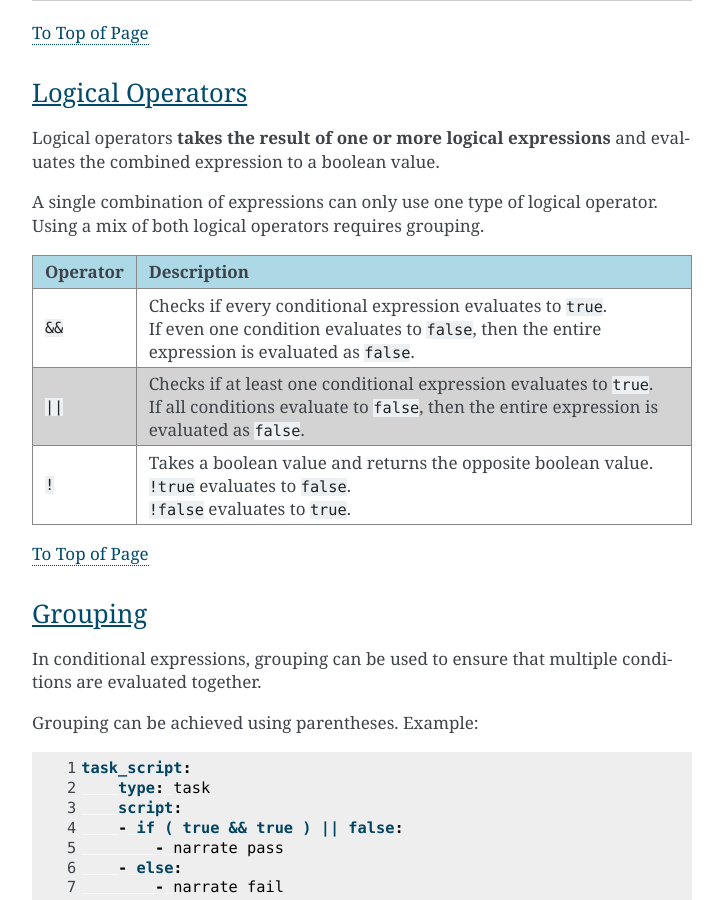
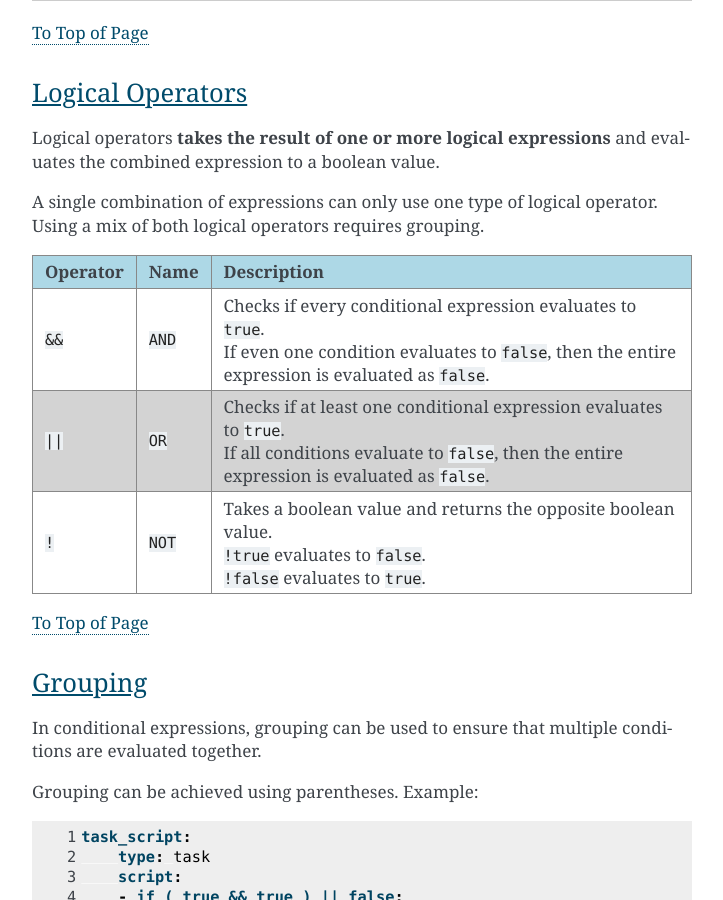
Before and after one commit to DenizenScript/Denizen-For-Bukkit-Docs, a Sphinx documentation site: the page built from source/docs/glossary.rst, in a window 1280 px wide and 900 px high, scrolled down 1373 px. Shown: the whole window, without its empty margins (388-1111 px from the left). Built offline with Sphinx 7.4.7, drawn with Linux system fonts in a browser that asks for light colours.

Commit message:
Improve logical operator tables

```diff
--- a/source/docs/glossary.rst
+++ b/source/docs/glossary.rst
@@ -75,22 +75,24 @@ Using a mix of both logical operators requires grouping.
 
 .. rst-class:: table-info-display
 
-+-----------+------------------------------------------------------------------+
-| Operator  | Description                                                      |
-+===========+==================================================================+
-| ``&&``    | | Checks if every conditional expression evaluates to ``true``.  |
-|           | | If even one condition evaluates to ``false``, then the entire  |
-|           |   expression is evaluated as ``false``.                          |
-+-----------+------------------------------------------------------------------+
-| ``||``    | | Checks if at least one conditional expression evaluates to     |
-|           |   ``true``.                                                      |
-|           | | If all conditions evaluate to ``false``, then the entire       |
-|           |   expression is evaluated as ``false``.                          |
-+-----------+------------------------------------------------------------------+
-| ``!``     | | Takes a boolean value and returns the opposite boolean value.  |
-|           | | ``!true`` evaluates to ``false``.                              |
-|           | | ``!false`` evaluates to ``true``.                              |
-+-----------+------------------------------------------------------------------+
++-----------+---------+--------------------------------------------------------+
+| Operator  | Name    |Description                                             |
++===========+=========+========================================================+
+| ``&&``    | ``AND`` | | Checks if every conditional expression evaluates to  |
+|           |         |   ``true``.                                            |
+|           |         | | If even one condition evaluates to ``false``, then   |
+|           |         |   the entire expression is evaluated as ``false``.     |
++-----------+---------+--------------------------------------------------------+
+| ``||``    | ``OR``  | | Checks if at least one conditional expression        |
+|           |         |   evaluates to ``true``.                               |
+|           |         | | If all conditions evaluate to ``false``, then the    |
+|           |         |   entire expression is evaluated as ``false``.         |
++-----------+---------+--------------------------------------------------------+
+| ``!``     | ``NOT`` | | Takes a boolean value and returns the opposite       |
+|           |         |   boolean value.                                       |
+|           |         | | ``!true`` evaluates to ``false``.                    |
+|           |         | | ``!false`` evaluates to ``true``.                    |
++-----------+---------+--------------------------------------------------------+
 
 `To Top of Page`_
 
```
Also changed, not shown: source/docs/basics-of-scripting/the-if-command.rst (+18 -16 lines).
